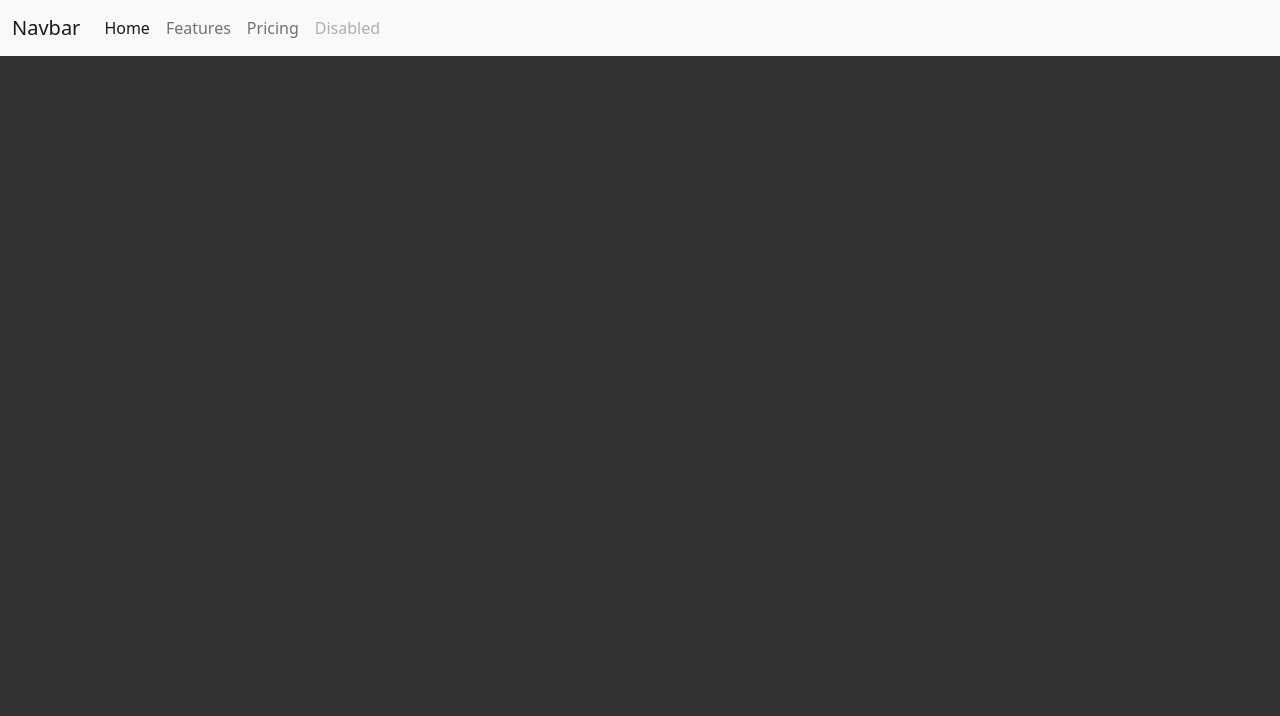
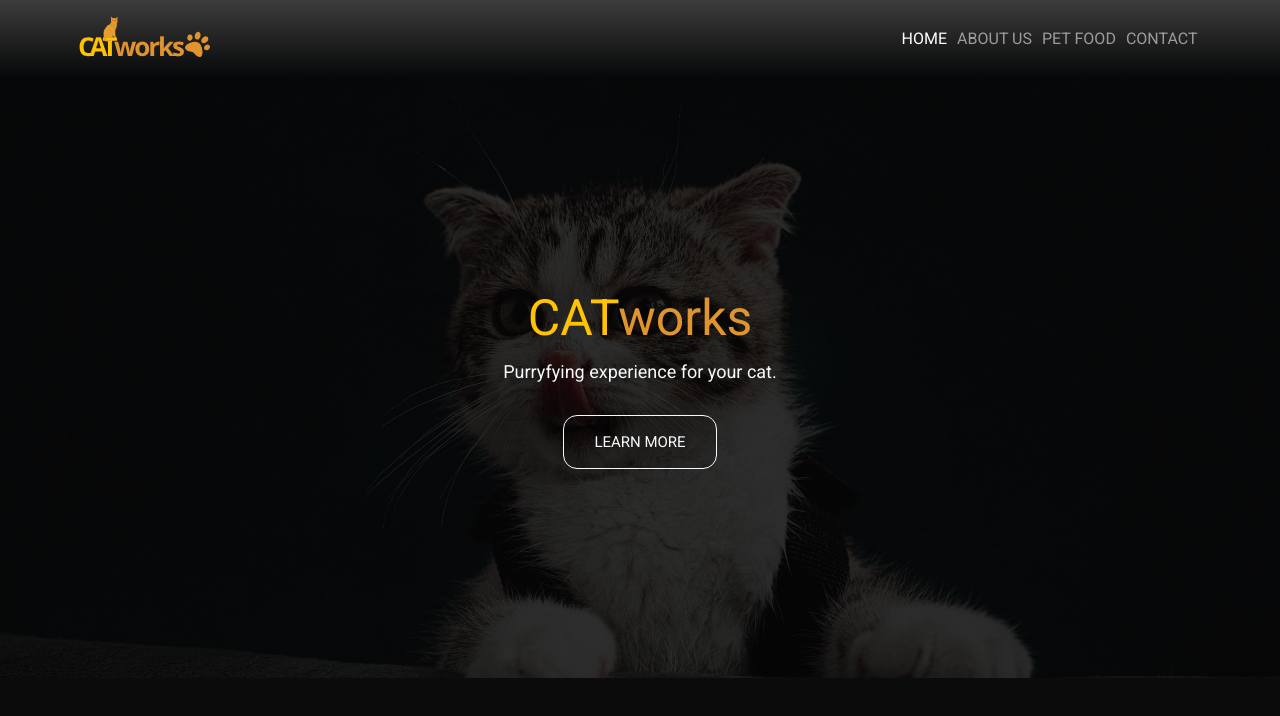
Before and after one commit to marcinjasinski71/CATworks, a website: page index.html in a window 1280 px wide. Drawn offline with nearby package versions, Linux system fonts and the light colour scheme.

Commit message:
navbar + welcome page

```diff
--- a/index.html
+++ b/index.html
@@ -19,27 +19,35 @@
 </head>
 
 <body>
-    <nav class="navbar navbar-expand-lg navbar-light bg-light">
-    <div class="container-fluid">
-        <a class="navbar-brand" href="#">Navbar</a>
+    <nav class="navbar navbar-expand-lg navbar-dark py-3" style="background: rgb(78,78,78);
+background: linear-gradient(180deg, rgba(78,78,78,0.7389162561576355) 0%, rgba(6,7,8,1) 100%);" </nav>
+
+    <div class="container">
+        <a class="navbar-brand" href="#"><img src="../src/img/logo-cat.svg" alt="logo catworks"></a>
         <button class="navbar-toggler" type="button" data-bs-toggle="collapse" data-bs-target="#navbarNavAltMarkup"
             aria-controls="navbarNavAltMarkup" aria-expanded="false" aria-label="Toggle navigation">
             <span class="navbar-toggler-icon"></span>
         </button>
         <div class="collapse navbar-collapse" id="navbarNavAltMarkup">
-            <div class="navbar-nav">
-                <a class="nav-link active" aria-current="page" href="#">Home</a>
-                <a class="nav-link" href="#">Features</a>
-                <a class="nav-link" href="#">Pricing</a>
-                <a class="nav-link disabled">Disabled</a>
+            <div class="navbar-nav ms-auto">
+                <a class="nav-link active" href="#home">Home</a>
+                <a class="nav-link" href="#aboutus">About us</a>
+                <a class="nav-link" href="#petfood">Pet Food</a>
+                <a class="nav-link" href="#contact">Contact</a>
             </div>
         </div>
     </div>
 </nav>
+    <section id="home" class="home">
+    <div class="container h-100 d-flex flex-column justify-content-center align-items-center text-light text-center">
 
+        <p class="display-1"><span class="catworks-cat">CAT</span><span class="catworks-works">works</span></p>
+        <p class="welcome-text mb-5">Purryfying experience for your cat.</p>
+        <a href="#aboutus" class="btn btn-outline-light">Learn more</a>
+        <div class="hero-shadow"></div>
 
-
-
+    </div>
+</section>
 
 
 
--- /dev/null
+++ b/src/sass/_global.scss
@@ -0,0 +1,20 @@
+$background-color: #0c0b0c;
+
+*,
+*::after,
+*::before {
+	box-sizing: border-box;
+	margin: 0;
+	padding: 0;
+}
+
+html {
+	font-size: 62.5%;
+	scroll-behavior: smooth;
+}
+
+body {
+	font-size: 1.6rem;
+	background-color: $background-color;
+	font-family: 'Roboto', sans-serif;
+}
--- a/src/sass/main.scss
+++ b/src/sass/main.scss
@@ -1,3 +1,61 @@
-body {
-	background-color: #333;
+@use './global';
+
+$main-shade-color: #e0942f;
+$main-color: #ffc300;
+.hero-shadow {
+	position: absolute;
+	top: 0;
+	left: 0;
+	width: 100%;
+	height: 100%;
+	background-color: rgba(0, 0, 0, 0.82);
+	z-index: -1;
 }
+
+.orange-color {
+	color: $main-color;
+}
+// nav
+
+.nav-link {
+	text-transform: uppercase;
+}
+.navbar-toggler {
+	padding: 0.5em 1em;
+	font-size: 2rem;
+}
+// home
+
+.home {
+	position: relative;
+	height: 60rem;
+	background-image: url('../img/cat-bg.jpg');
+	background-size: cover;
+	background-position: center;
+	z-index: 0;
+	.btn {
+		padding: 1em 2em;
+		font-size: 1.5rem;
+		text-transform: uppercase;
+		border-radius: 14px;
+		background-color: rgba(0, 0, 0, 0.1);
+		transition: background-color 0.4s, color 0.4s;
+
+		&:hover {
+			background-color: $main-shade-color;
+			color: rgb(39, 39, 39);
+			border: 1px solid transparent;
+			font-weight: bold;
+		}
+	}
+	.welcome-text {
+		font-size: 1.8rem;
+	}
+}
+
+.catworks-cat {
+	color: $main-color;
+}
+.catworks-works {
+	color: $main-shade-color;
+}
```
Also changed, not shown: dist/css/main.min.css, dist/img/cat-bg.jpg (added), dist/img/logo-cat.svg (added), src/img/cat-bg.jpg (added), src/img/logo-cat.svg (added), 3 other files.
